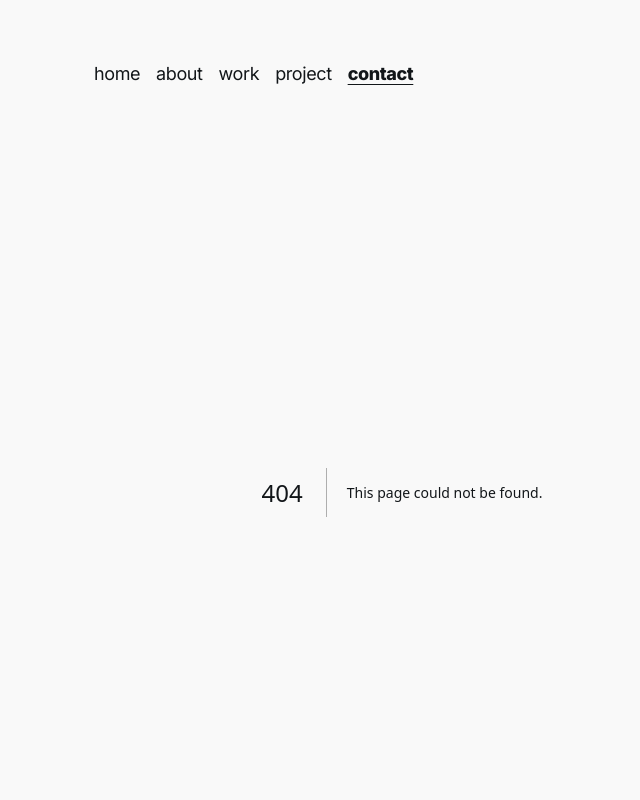
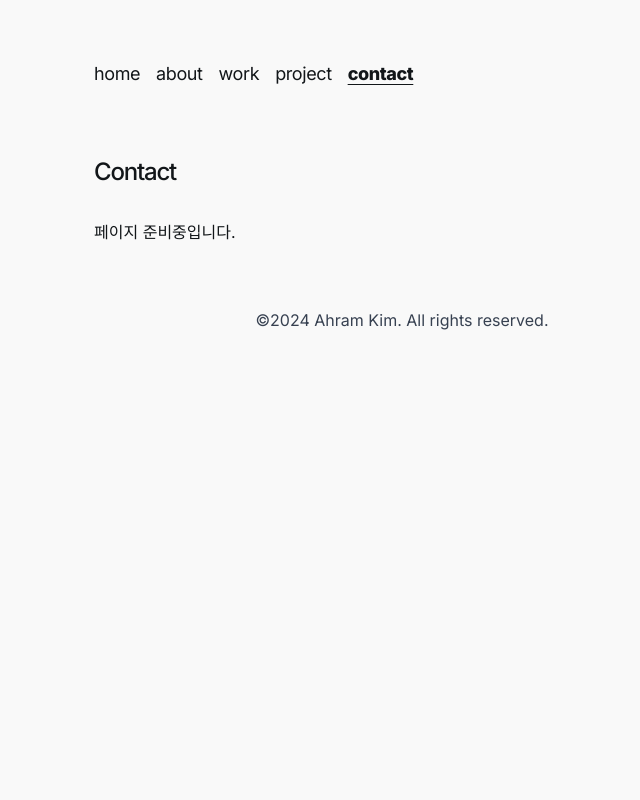
Before and after one commit to byahram/portfolio, a Next.js app: page /contact in a window 1280 px wide. Before the commit this address had no page. Shown: the top 800 px of the page, without its empty margins (238-878 px from the left). Built offline with nearby package versions, Linux system fonts and the light colour scheme.

Commit message:
feat: Contact 페이지 준비 중 메시지 추가

```diff
--- /dev/null
+++ b/src/app/contact/page.tsx
@@ -0,0 +1,8 @@
+export default function Contact() {
+  return (
+    <section id="about" className="my-10 md:my-16">
+      <h1 className="mb-8 text-2xl font-medium tracking-tighter">Contact</h1>
+      <p>페이지 준비중입니다.</p>
+    </section>
+  );
+}
```
